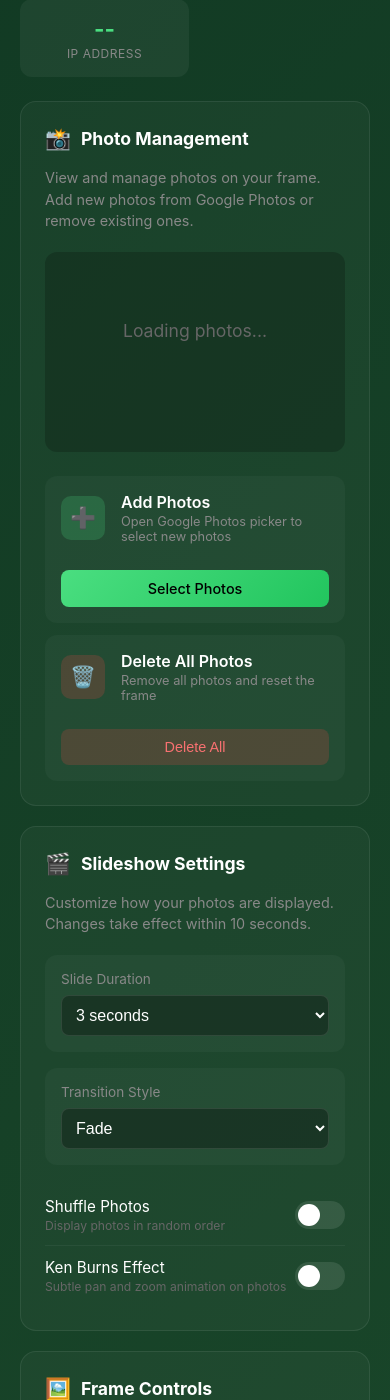
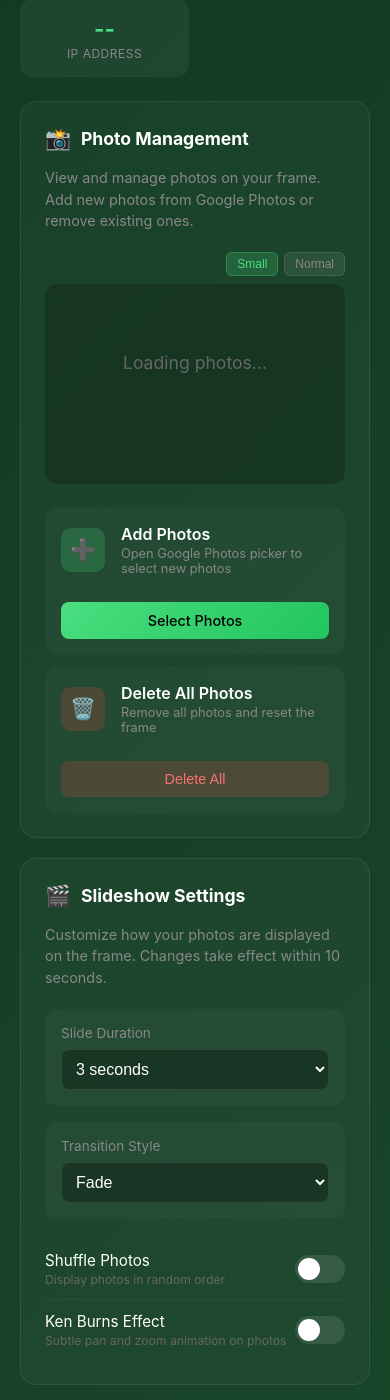
Before and after one commit to kellygold/instapi, a Python web app: template app/templates/admin.html in a window 390 px wide. Shown: the part 366-1766 px from the top of the page. Run offline with Jinja, Linux system fonts and the light colour scheme; the template is opened without the code that fills it, so the values that code supplies are empty.

Commit message:
Fix photo overwriting, slideshow QR, settings, and grid sizing
- Unique filenames per picker session (timestamp prefix) so new photos
  don't overwrite existing ones
- Hide overlay QR on mobile slideshow preview (redundant with watermark)
- Re-enable slideshow settings in USB mode (was too aggressively disabled)
  Keep the note explaining they control the preview, not the USB frame
- Add Small/Normal grid size toggle for photo management
- Default to compact grid on mobile (shows more photos)
- Increase grid max-height to 500px

Co-Authored-By: Claude Opus 4.6 (1M context) <noreply@anthropic.com>

```diff
--- a/app/templates/admin.html
+++ b/app/templates/admin.html
@@ -160,12 +160,49 @@
             grid-template-columns: repeat(auto-fill, minmax(120px, 1fr));
             gap: 12px;
             margin-bottom: 24px;
-            max-height: 400px;
+            max-height: 500px;
             overflow-y: auto;
             padding: 8px;
             background: rgba(0,0,0,0.2);
             border-radius: 12px;
             min-height: 200px;
+        }
+
+        .photo-grid.compact {
+            grid-template-columns: repeat(auto-fill, minmax(70px, 1fr));
+            gap: 6px;
+        }
+
+        .photo-grid.compact .photo-thumb .delete-btn {
+            width: 18px;
+            height: 18px;
+            font-size: 11px;
+        }
+
+        /* Grid size toggle */
+        .grid-controls {
+            display: flex;
+            align-items: center;
+            justify-content: flex-end;
+            gap: 6px;
+            margin-bottom: 8px;
+        }
+
+        .size-btn {
+            background: rgba(255,255,255,0.08);
+            border: 1px solid rgba(255,255,255,0.1);
+            color: #888;
+            border-radius: 6px;
+            padding: 4px 10px;
+            font-size: 0.75em;
+            cursor: pointer;
+            transition: all 0.2s;
+        }
+
+        .size-btn.active {
+            background: rgba(74, 222, 128, 0.2);
+            border-color: rgba(74, 222, 128, 0.3);
+            color: #4ade80;
         }
 
         .photo-thumb {
@@ -559,6 +596,10 @@
                 <div class="progress-bar"><div class="progress-fill" id="progressFill"></div></div>
             </div>
 
+            <div class="grid-controls">
+                <button class="size-btn" onclick="setGridSize('compact')" id="sizeCompact">Small</button>
+                <button class="size-btn active" onclick="setGridSize('normal')" id="sizeNormal">Normal</button>
+            </div>
             <div class="photo-grid" id="photoGrid">
                 <div class="no-photos">Loading photos...</div>
             </div>
@@ -591,12 +632,12 @@
             </div>
 
             {% if display_mode == 'usb' %}
-            <p class="settings-note">Slideshow settings are for HDMI mode. Your USB photo frame uses its own built-in slideshow.</p>
+            <p class="settings-note">These settings control the slideshow preview. Your USB photo frame uses its own built-in slideshow.</p>
             {% else %}
-            <p class="section-desc">Customize how your photos are displayed. Changes take effect within 10 seconds.</p>
+            <p class="section-desc">Customize how your photos are displayed on the frame. Changes take effect within 10 seconds.</p>
             {% endif %}
 
-            <div {% if display_mode == 'usb' %}class="settings-disabled"{% endif %}>
+            <div>
                 <div class="settings-grid">
                     <div class="setting-item">
                         <label>Slide Duration</label>
@@ -932,12 +973,25 @@
             }
         }
 
+        // Grid size toggle
+        function setGridSize(size) {
+            const grid = document.getElementById('photoGrid');
+            grid.classList.toggle('compact', size === 'compact');
+            document.getElementById('sizeCompact').classList.toggle('active', size === 'compact');
+            document.getElementById('sizeNormal').classList.toggle('active', size === 'normal');
+        }
+
         // Initialize + start polling
         document.addEventListener('DOMContentLoaded', () => {
             loadSystemInfo();
             loadPhotos();
             loadSettings();
             lastPhotoCount = parseInt(document.getElementById('photoCount').textContent) || 0;
+
+            // Default to compact grid on mobile
+            if (window.innerWidth <= 600) {
+                setGridSize('compact');
+            }
 
             // Poll for download progress every 2 seconds
             setInterval(pollDownloadStatus, 2000);
--- a/app/templates/slideshow.html
+++ b/app/templates/slideshow.html
@@ -102,6 +102,11 @@
         }
 
         .qr-corner:hover .qr-label { opacity: 1; }
+
+        /* Hide overlay QR on mobile (phone preview doesn't need it) */
+        @media (max-width: 800px) {
+            .qr-corner { display: none; }
+        }
 
         /* Settings indicator */
         .settings-indicator {
--- a/app/utils.py
+++ b/app/utils.py
@@ -85,9 +85,13 @@ def download_and_return_paths(photo_urls, source):
     should_watermark = display_mode == "usb"
     print(f"Display mode: {display_mode}, watermarking: {should_watermark}")
 
+    # Use timestamp prefix so each picker session gets unique filenames
+    import time as _time
+    batch_id = int(_time.time())
+
     returned_paths = []
     for i, photo_url in enumerate(photo_urls):
-        filename = f"{source}_{i}.jpg"
+        filename = f"{source}_{batch_id}_{i}.jpg"
         photo_path = os.path.join(subdir, filename)
         if not os.path.exists(photo_path):
             resp = requests.get(photo_url, headers=headers)
```
